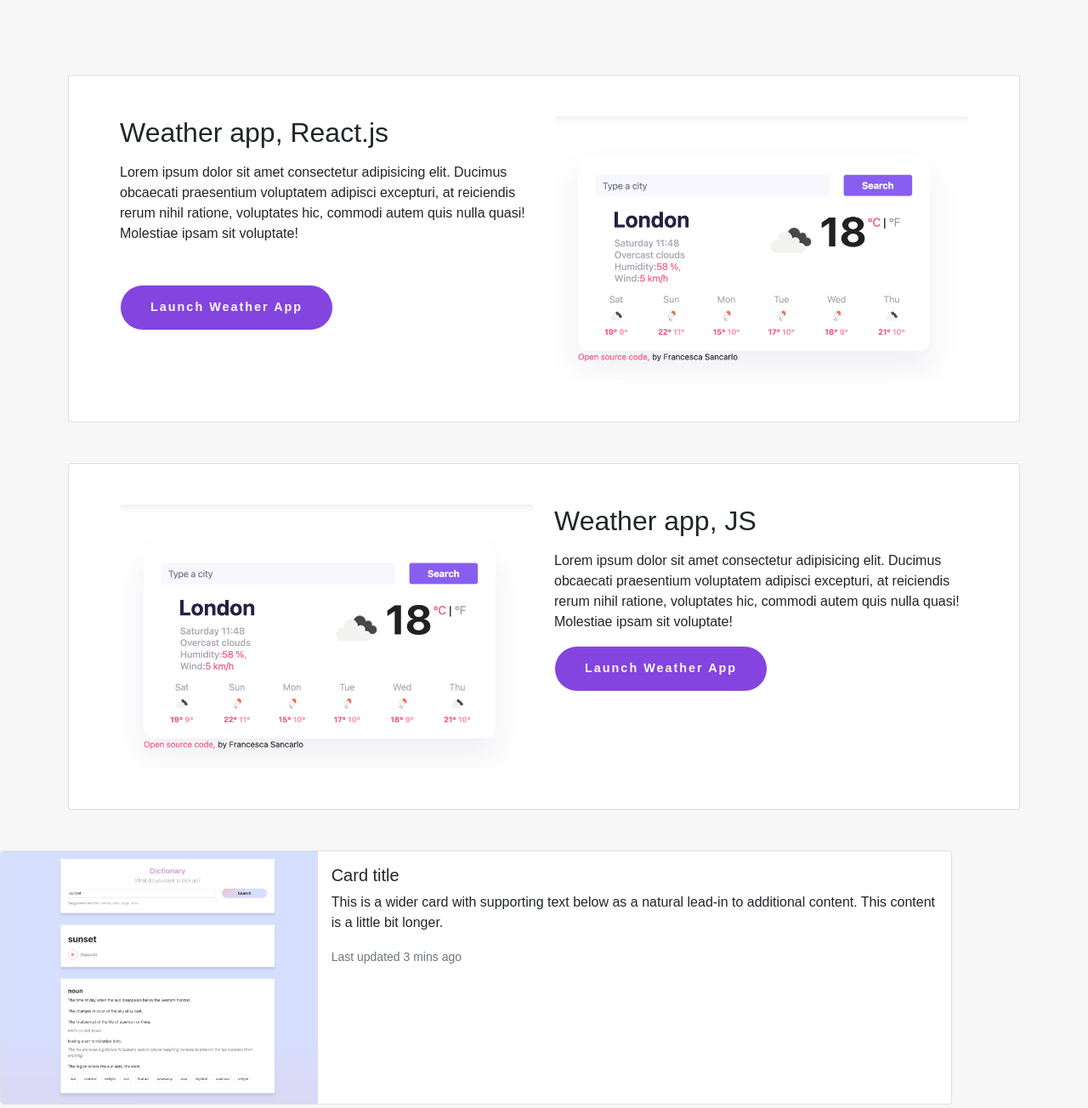
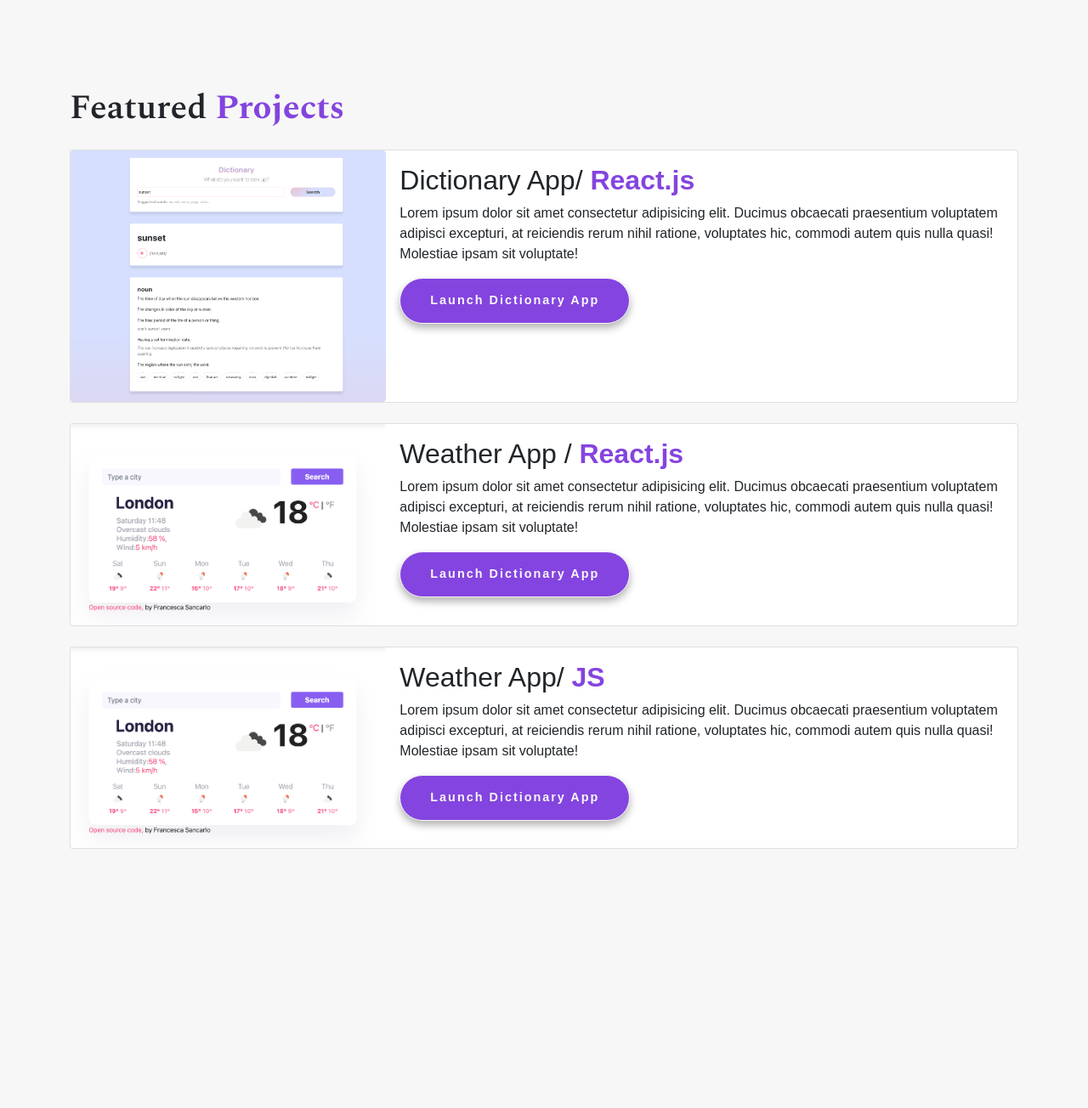
Before and after one commit to FranSanc/FS-Portfolio, a plain HTML site: page index.html in a window 1280 px wide. Shown: the part 680-1984 px from the top of the page at 85% size. After the commit the page ends 1695 px from the top, so only its background shows below. Drawn offline with nearby package versions, Linux system fonts and the light colour scheme.

Commit message:
Added all projects and styling

```diff
--- a/index.html
+++ b/index.html
@@ -58,66 +58,81 @@
     <br />
     <br />
 
-    <div class="card mx-auto mb-5" style="width: 70rem">
-      <div class="row form-group m-5">
-        <div class="col-md-6">
-          <h2 class="mb-3">Weather app, React.js</h2>
-          <p class="para">
-            Lorem ipsum dolor sit amet consectetur adipisicing elit. Ducimus
+
+
+<!--Start Project-->
+<div class="container">
+  <div class="row featured-projects">
+  <h2 class="body-h2-title col-12 mb-4 mt-3">Featured <span>Projects</span></h2>
+</div>
+<div class="card mb-3 mx-auto mb-4" style="max-width: 70rem;">
+  <div class="row g-0">
+    <div class="col-md-4">
+      <img src="/images/Dictionary app.png" class="img-fluid rounded" style="width: fit-content;" alt="...">
+    </div>
+    <div class="col-md-8">
+      <div class="card-body">
+        <h2 class="card-title">Dictionary App/ <span> React.js</span></h2>
+        <p class="card-text para">Lorem ipsum dolor sit amet consectetur adipisicing elit. Ducimus
             obcaecati praesentium voluptatem adipisci excepturi, at reiciendis
             rerum nihil ratione, voluptates hic, commodi autem quis nulla quasi!
-            Molestiae ipsam sit voluptate!
-          </p>
-          <div class="mb-5 mt-5">
-            <a href="#" class="primary-link">Launch Weather App</a>
+            Molestiae ipsam sit voluptate!</p>
+       <div class="mt-2">
+            <a href="#" class="primary-link">Launch Dictionary App</a>
           </div>
-        </div>
-        <div class="col-md-6 d-none d-md-block">
-          <img src="/images/Weather app.png" class="img-fluid rounded" />
-        </div>
       </div>
     </div>
-    <div class="card mx-auto mb-5" style="width: 70rem">
-      <div class="row form-group m-5">
-        <div class="col-md-6 d-none d-md-block">
-          <img src="/images/Weather app.png" class="img-fluid rounded" />
-        </div>
-        <div class="col-md-6">
-          <h2 class="mb-3">Weather app, JS</h2>
-          <p class="para">
-            Lorem ipsum dolor sit amet consectetur adipisicing elit. Ducimus
+  </div>
+</div>
+
+<!--End Project-->
+
+<div class="card mb-3 mx-auto mb-4" style="max-width: 70rem;">
+  <div class="row g-0">
+    <div class="col-md-4">
+      <img src="/images/Weather app.png" class="img-fluid rounded" style="width: fit-content;" alt="...">
+    </div>
+    <div class="col-md-8">
+      <div class="card-body">
+        <h2 class="card-title">Weather App / <span> React.js</span> </h2>
+        <p class="card-text para">Lorem ipsum dolor sit amet consectetur adipisicing elit. Ducimus
             obcaecati praesentium voluptatem adipisci excepturi, at reiciendis
             rerum nihil ratione, voluptates hic, commodi autem quis nulla quasi!
-            Molestiae ipsam sit voluptate!
-          </p>
-          <div class="mt-2">
-            <a href="#" class="primary-link">Launch Weather App</a>
+            Molestiae ipsam sit voluptate!</p>
+       <div class="mt-2">
+            <a href="#" class="primary-link">Launch Dictionary App</a>
           </div>
-        </div>
       </div>
     </div>
+  </div>
+</div>
 
-    <div class="card mt-3 mb-3" style="max-width: 70rem">
-      <div class="row g-0">
-        <div class="col-md-4">
-          <img
-            src="/images/Dictionary app.png"
-            class="img-fluid rounded-start"
-            alt="..."
-          />
-        </div>
-        <div class="col-md-8">
-          <div class="card-body">
-            <h5 class="card-title">Card title</h5>
-            <p class="card-text">
-              This is a wider card with supporting text below as a natural
-              lead-in to additional content. This content is a little bit
-              longer.
-            </p>
-            <p class="card-text">
-              <small class="text-muted">Last updated 3 mins ago</small>
-            </p>
+<!--End Project-->
+
+<div class="card mb-3 mx-auto" style="max-width: 70rem;">
+  <div class="row g-0">
+    <div class="col-md-4">
+      <img src="/images/Weather app.png" class="img-fluid rounded" style="width: fit-content;" alt="...">
+    </div>
+    <div class="col-md-8">
+      <div class="card-body">
+        <h2 class="card-title">Weather App/ <span> JS </span> </h2>
+        <p class="card-text para">Lorem ipsum dolor sit amet consectetur adipisicing elit. Ducimus
+            obcaecati praesentium voluptatem adipisci excepturi, at reiciendis
+            rerum nihil ratione, voluptates hic, commodi autem quis nulla quasi!
+            Molestiae ipsam sit voluptate!</p>
+       <div class="mt-2">
+            <a href="#" class="primary-link">Launch Dictionary App</a>
           </div>
+      </div>
+    </div>
+  </div>
+</div>
+
+<!--End Project-->
+</div>
+  </div>
+</div>
         </div>
       </div>
     </div>
--- a/styles/portfolio.css
+++ b/styles/portfolio.css
@@ -1,7 +1,9 @@
 :root {
   --primary-color: #8444df;
+  --hover: #c3a7eb;
   --background: #f7f7f7;
   --text-color: #5f6f81;
+  --box-shadow: 0 5px 10px rgba(0, 0, 0, 0.3);
 }
 
 body {
@@ -38,6 +40,7 @@ span {
 header .navigation-links a {
   text-decoration: none;
   text-transform: capitalize;
+  box-shadow: var(--box-shadow);
 }
 
 header .projects-link {
@@ -55,6 +58,11 @@ header .projects-link {
   text-decoration: none;
 }
 
+header .projects-link:hover {
+  background-color: white;
+  color: var(--primary-color);
+}
+
 header .contact-link {
   background-color: #f7f7f7;
   border: 1px solid;
@@ -69,8 +77,9 @@ header .contact-link {
   color: var(--primary-color);
 }
 
-.section {
-  margin: 0 auto;
+header .contact-link:hover {
+  background-color: var(--primary-color);
+  color: white;
 }
 
 .primary-link {
@@ -86,6 +95,27 @@ header .contact-link {
   transition: all 0.3s ease-in;
   color: #f7f7f7;
   text-decoration: none;
+  box-shadow: var(--box-shadow);
+}
+
+.primary-link:hover {
+  background-color: white;
+  color: var(--primary-color);
+}
+
+.card {
+  position: relative;
+  display: flex;
+  flex-direction: column;
+  min-width: 0;
+  word-wrap: break-word;
+  background-color: #fff;
+  background-clip: border-box;
+  border: 1px solid rgba(0, 0, 0, 0.125);
+}
+.body-h2-title {
+  font-family: "Spectral", serif;
+  font-size: 40px;
 }
 
 @media (max-width: 960px) {
@@ -110,7 +140,18 @@ header .contact-link {
     font-size: 13px;
   }
 
-  .card img {
-    width: 100%;
+  .body-h2-title {
+    text-align: center;
+    font-size: 30px;
+  }
+  .card .primary-link {
+    padding: 20px 28px;
+    font-size: 15px;
+    display: block;
+    margin: 0 auto;
+    text-align: center;
+  }
+  .card .card-title .card-text {
+    text-align: center;
   }
 }
```
